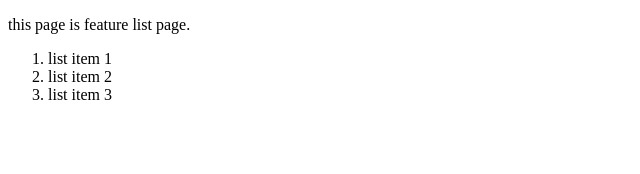
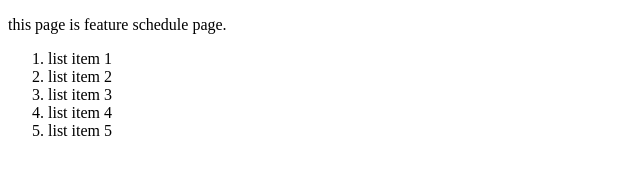
Before and after one commit to RichterAstell/test-samples, a plain HTML site: page src/index.html in a window 1280 px wide. Shown: the whole page, without its empty margins (0-640 px from the left). Drawn offline with Linux system fonts and the light colour scheme.

Commit message:
feature 2

```diff
--- a/src/index.html
+++ b/src/index.html
@@ -4,11 +4,13 @@
     <title>test page.</title>
 </head>
 <body>
-    <p>this page is feature list page.</p>
+    <p>this page is feature schedule page.</p>
     <ol>
         <li>list item 1</li>
         <li>list item 2</li>
         <li>list item 3</li>
+        <li>list item 4</li>
+        <li>list item 5</li>
     </ol>
 </body>
 </html>
```
